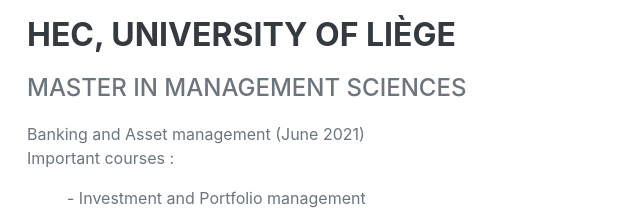
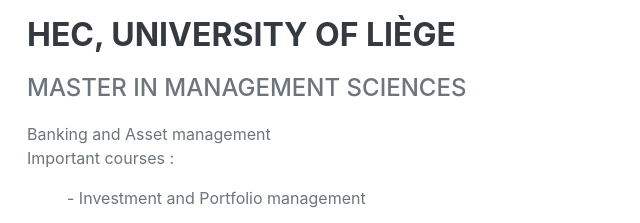
Before and after one commit to Gowiangry/Web_CV, a plain HTML site: page index.html in a window 1280 px wide. Shown: the part 1960-2183 px from the top of the page, 293-933 px from the left. Drawn offline with nearby package versions, Linux system fonts and the light colour scheme; a web font is replaced by a local one.

Commit message:
Update index.html

```diff
--- a/index.html
+++ b/index.html
@@ -104,7 +104,7 @@
                         <div class="flex-grow-1">
                             <h3 class="mb-0">HEC, University of Liège</h3>
                             <div class="subheading mb-3">Master in management Sciences</div>
-                            <div>Banking and Asset management (June 2021)</div>
+                            <div>Banking and Asset management</div>
                             <p> Important courses :
                                 <ul>- Investment and Portfolio management</ul>
                                 <ul>- Estate and Financial Planing</ul>
```
